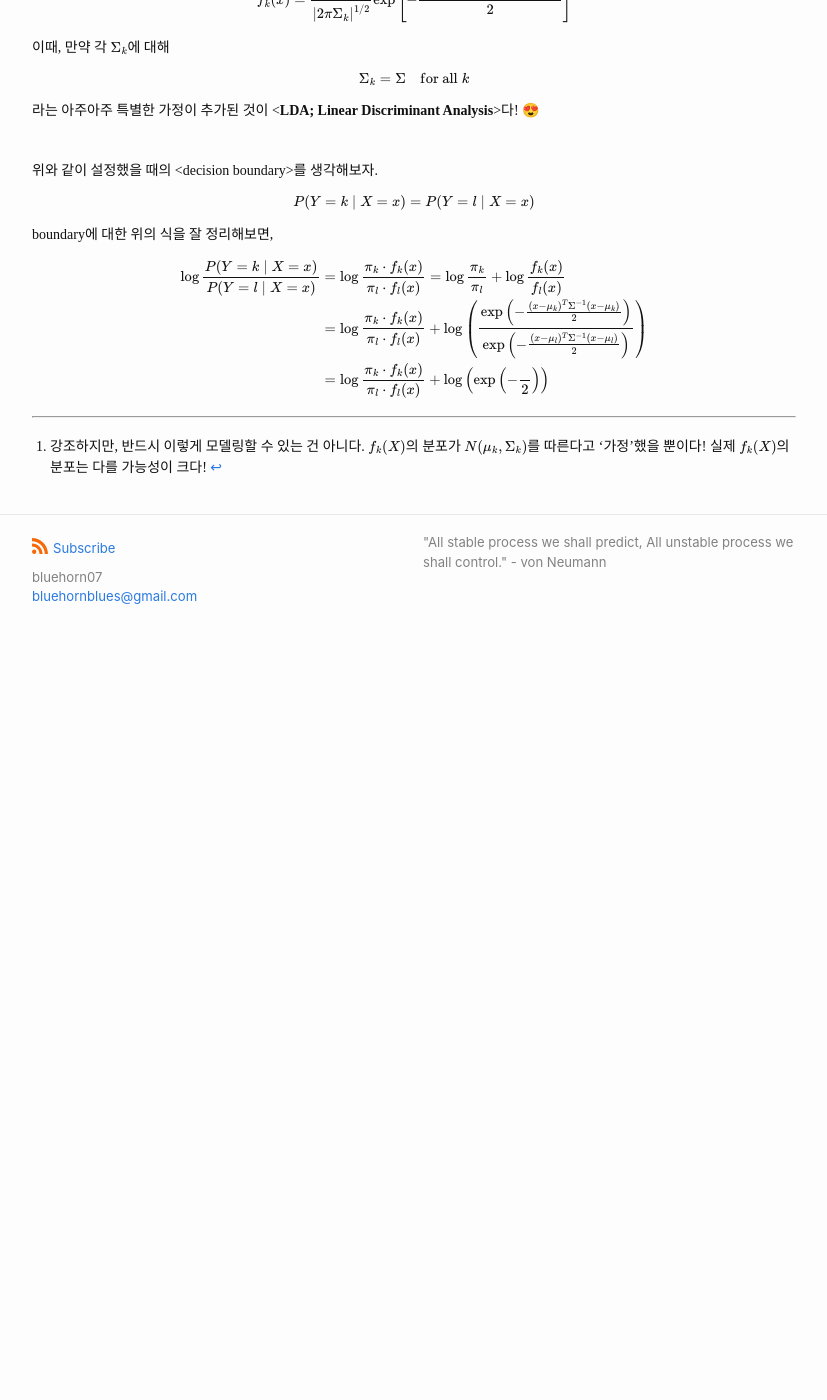
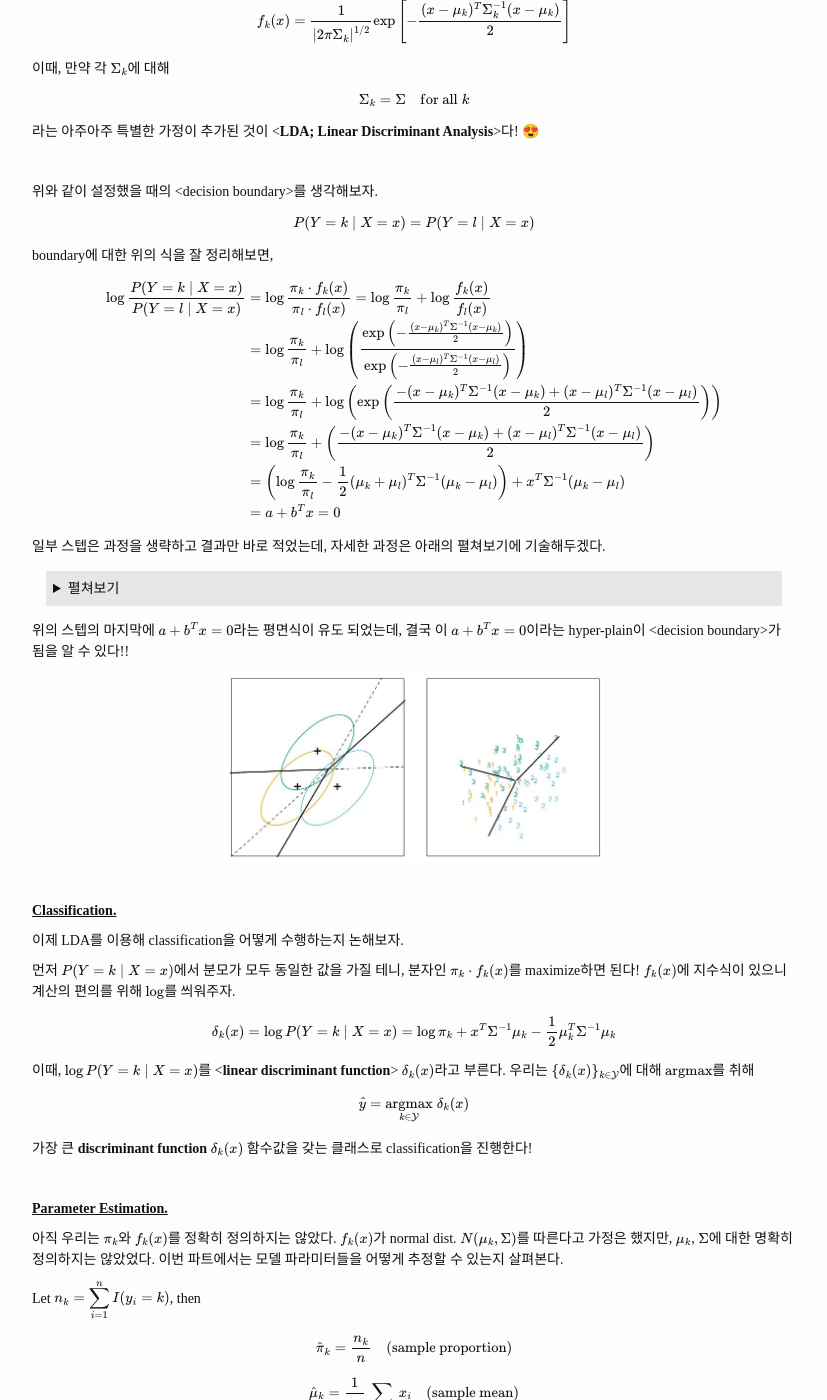
Before and after one commit to BlueHorn07/computer_science, a Jekyll site: the page built from _posts/statistical-data-mining/2021-04-07-lieanr-classification-1.md, in a window 1280 px wide and 1400 px high, scrolled down 2019 px. Shown: the whole window, without its empty margins (226-1053 px from the left). Built offline with Jekyll 4.4.1, drawn with Linux system fonts in a browser that asks for light colours; nearby versions of some CDN libraries; some web fonts are replaced; before the commit the page ends 2662 px from its top, so only the background shows below that; some of the changed text lies outside the part shown.

Commit message:
upload post "LDA, QDA"

```diff
--- a/_posts/statistical-data-mining/2021-04-07-lieanr-classification-1.md
+++ b/_posts/statistical-data-mining/2021-04-07-lieanr-classification-1.md
@@ -16,6 +15,7 @@ tags: ["Statistical Data Mining"]
   - Multi-class Classification
 - Probabilistic Model
 - Linear Discriminant Analysis
+- Quadratic Discriminant Analysis
 
 <hr/>
 
@@ -144,10 +144,111 @@ boundary에 대한 위의 식을 잘 정리해보면,
 $$
 \begin{aligned}
 \log \frac{P(Y=k \mid X=x)}{P(Y=l \mid X=x)} &= \log \frac{\pi_k \cdot f_k(x)}{\pi_l \cdot f_l(x)} = \log \frac{\pi_k}{\pi_l} + \log \frac{f_k(x)}{f_l(x)} \\
-&= \log \frac{\pi_k \cdot f_k(x)}{\pi_l \cdot f_l(x)} + \log \left( \frac{\exp\left( -\frac{(x-\mu_k)^T\Sigma^{-1}(x-\mu_k)}{2}\right)}{\exp\left( -\frac{(x-\mu_l)^T\Sigma^{-1}(x-\mu_l)}{2}\right)}\right) \\
-&= \log \frac{\pi_k \cdot f_k(x)}{\pi_l \cdot f_l(x)} + \log \left( \exp \left( - \frac{}{2}\right) \right)
+&= \log \frac{\pi_k}{\pi_l} + \log \left( \frac{\exp\left( -\frac{(x-\mu_k)^T\Sigma^{-1}(x-\mu_k)}{2}\right)}{\exp\left( -\frac{(x-\mu_l)^T\Sigma^{-1}(x-\mu_l)}{2}\right)}\right) \\
+&= \log \frac{\pi_k}{\pi_l} + \log \left( \exp \left( \frac{-(x-\mu_k)^T\Sigma^{-1}(x-\mu_k)+(x-\mu_l)^T\Sigma^{-1}(x-\mu_l)}{2}\right) \right) \\
+&= \log \frac{\pi_k}{\pi_l} + \left( \frac{-(x-\mu_k)^T\Sigma^{-1}(x-\mu_k)+(x-\mu_l)^T\Sigma^{-1}(x-\mu_l)}{2}\right) \\
+&= \left(\log \frac{\pi_k}{\pi_l} -\frac{1}{2} (\mu_k + \mu_l)^T\Sigma^{-1}(\mu_k - \mu_l)\right) + x^T \Sigma^{-1} (\mu_k - \mu_l) \\
+&= a + b^T x = 0
 \end{aligned}
 $$
+
+일부 스텝은 과정을 생략하고 결과만 바로 적었는데, 자세한 과정은 아래의 펼쳐보기에 기술해두겠다.
+
+<details class="math-statement" markdown="1">
+<summary>펼쳐보기</summary>
+
+(추후 기술)
+
+</details>
+
+위의 스텝의 마지막에 $a+b^Tx = 0$라는 평면식이 유도 되었는데, 결국 이 $a+b^T x = 0$이라는 hyper-plain이 \<decision boundary\>가 됨을 알 수 있다!!
+
+<div class="img-wrapper">
+  <img src="{{ "/images/statistical-data-mining/LDA-1.jpg" | relative_url }}" width="380px">
+</div>
+
+<br/>
+
+<span class="statement-title">Classification.</span><br>
+
+이제 LDA를 이용해 classification을 어떻게 수행하는지 논해보자.
+
+먼저 $P(Y = k \mid X=x)$에서 분모가 모두 동일한 값을 가질 테니, 분자인 $\pi_k \cdot f_k(x)$를 maximize하면 된다! $f_k(x)$에 지수식이 있으니 계산의 편의를 위해 $\log$를 씌워주자.
+
+$$
+\delta_k (x) = \log P(Y = k \mid X=x) = \log \pi_k + x^T \Sigma^{-1} \mu_k - \frac{1}{2} \mu_k^T \Sigma^{-1} \mu_k
+$$
+
+이때, $\log P(Y = k \mid X=x)$를 \<**linear discriminant function**\> $\delta_k (x)$라고 부른다. 우리는 $\\{\delta_k(x)\\}_{k \in \mathcal{Y}}$에 대해 $\text{argmax}$를 취해
+
+$$
+\hat{y} = \underset{k \in \mathcal{Y}}{\text{argmax}} \; \delta_k (x)
+$$
+
+가장 큰 **discriminant function** $\delta_k(x)$ 함수값을 갖는 클래스로 classification을 진행한다!
+
+<br/>
+
+<span class="statement-title">Parameter Estimation.</span><br>
+
+아직 우리는 $\pi_k$와 $f_k(x)$를 정확히 정의하지는 않았다. $f_k(x)$가 normal dist. $N(\mu_k, \Sigma)$를 따른다고 가정은 했지만, $\mu_k$, $\Sigma$에 대한 명확히 정의하지는 않았었다. 이번 파트에서는 모델 파라미터들을 어떻게 추정할 수 있는지 살펴본다.
+
+Let $\displaystyle n_k = \sum^n_{i=1} I(y_i=k)$, then
+
+$$
+\hat{\pi}_k = \frac{n_k}{n} \quad \text{(sample proportion)}
+$$
+
+$$
+\hat{\mu}_k = \frac{1}{n_k} \sum_{i: y_i = k} x_i \quad \text{(sample mean)}
+$$
+
+$$
+\hat{\Sigma} = \frac{1}{N-k} \sum^K_{k=1} \sum_{i: y_i=k} (x_i - \hat{\mu}_k) (x_i - \hat{\mu}_k)^T \quad \text{(pooled sample cov-var matrix)}
+$$
+
+<details class="math-statement" markdown="1">
+<summary>펼쳐보기</summary>
+
+1\. $\mu$를 확실히 알 때
+
+$$
+\hat{\Sigma} = \frac{1}{N} \sum^K_{k=1} \sum_{i: y_i=k} (x_i - \mu_k) (x_i - \mu_k)^T
+$$
+
+
+2\. $\mu$를 모를 때
+
+$$
+\hat{\Sigma} = \frac{1}{N-k} \sum^K_{k=1} \sum_{i: y_i=k} (x_i - \hat{\mu}_k) (x_i - \hat{\mu}_k)^T
+$$
+
+</details>
+
+## Quadratic Discriminant Analysis
+
+LDA에서는 각 class $k$의 Cov-Var matrix $\Sigma_k$가 모두 같은 값을 가진다고 가정했다. 그런데 만약 이 가정을 제거한다면, 우리는 \<**QDA; Quadratic Discriminant Analysis**\>를 하게 된다.
+
+$$
+\delta_k (x) = \log \pi_k - \frac{1}{2} \log \left| \Sigma_k \right| - \frac{1}{2} (x-\mu_k)^T \Sigma_k^{-1} (x-\mu_k)
+$$
+
+LDA에서의 $\delta_k(x)$와 비교해면, QDA의 경우, cancel out이 덜 되기 때문에 "2차식"이 남게 된다!
+
+<div class="img-wrapper">
+  <img src="{{ "/images/statistical-data-mining/QDA-1.jpg" | relative_url }}" width="400px">
+  <p>
+  (둘 중 하나는 QDA를, 다른 하나는 $X_i$에 대한 2차식($X_i^2, X_iX_j$)을 넣고 LDA를 돌린 결과다.)
+  </p>
+</div>
+
+<hr/>
+
+이어지는 포스트에서는 \<Logistic Regression\>에 대해 다룬다. 좀더 익숙한 용어를 쓰자면, \<**MLE; Maximum Likelihood Estimation**\>에 대해 다룬다는 말이다!
+
+👉 [Linear Classification - 2]({{"/2021/04/07/lieanr-classification-2.html" | relative_url}})
+
+
 
 <hr/>
 
```
Also changed, not shown: other parts of _posts/statistical-data-mining/2021-04-07-lieanr-classification-1.md (+0 -1 lines), images/statistical-data-mining/LDA-1.jpg (added), images/statistical-data-mining/QDA-1.jpg (added).
